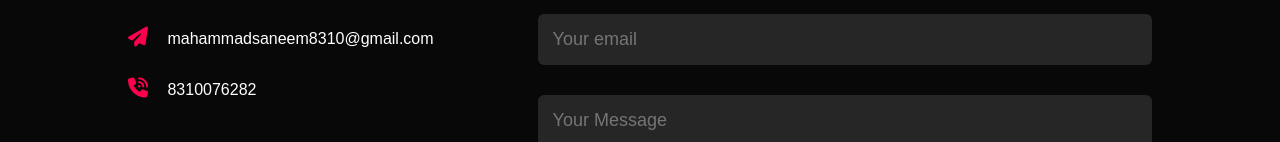
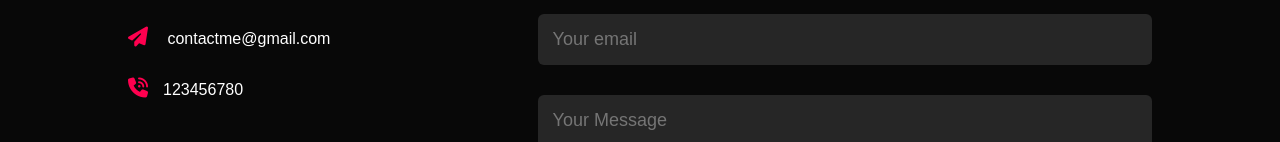
Before and after one commit to saneemXcode/My-Portfolio-Website, a plain HTML site: page index.html in a window 1280 px wide. Shown: the part 2571-2713 px from the top of the page. Drawn offline with nearby package versions, Linux system fonts and the light colour scheme.

Commit message:
changes occured

```diff
--- a/index.html
+++ b/index.html
@@ -172,8 +172,8 @@
             <div class="row">
                 <div class="contact-left">
                     <h2 class="sub-tittle">Contact Me</h2>
-                    <p><i class="fa-sharp fa-solid fa-paper-plane"></i> mahammadsaneem8310@gmail.com</p>
-                    <p><i class="fa-sharp fa-solid fa-phone-volume"></i> 8310076282</p>
+                    <p><i class="fa-sharp fa-solid fa-paper-plane"></i> contactme@gmail.com</p>
+                    <p><i class="fa-sharp fa-solid fa-phone-volume"></i>123456780</p>
                     <div class="social-icons">
                         <a href=""><i class="fa-brands fa-facebook"></i> </a>
                         <a href=""><i class="fa-brands fa-linkedin"></i> </a>
```
